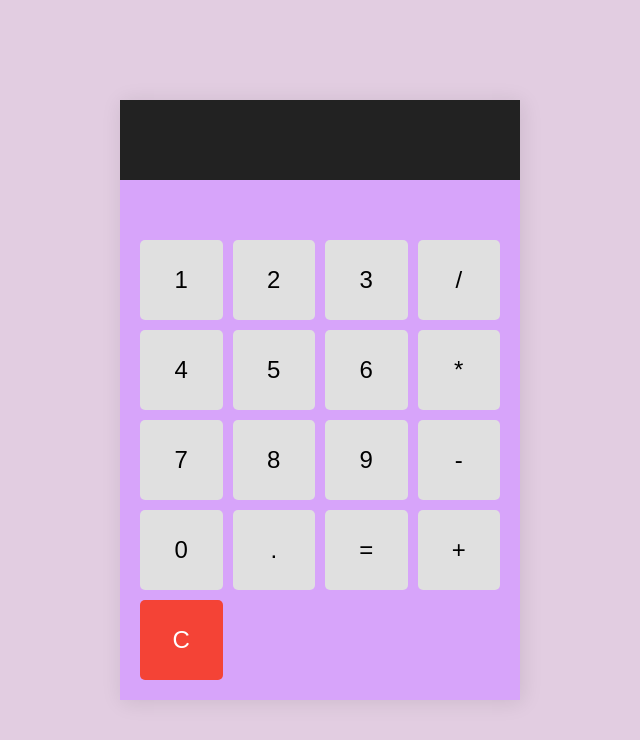
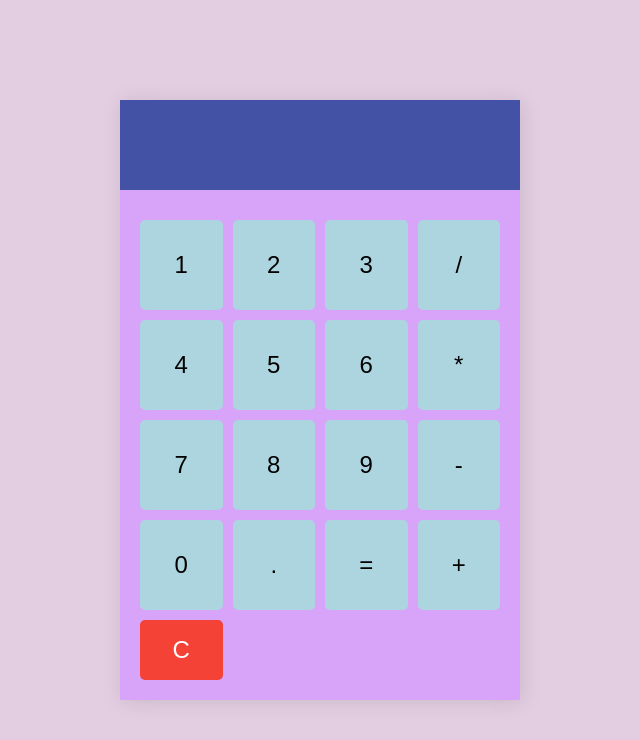
Before and after one commit to yhnnii/Calculator, a plain HTML site: page index.html in a window 1280 px wide. Shown: the whole page, without its empty margins (320-960 px from the left). Drawn offline with Linux system fonts and the light colour scheme.

Commit message:
made some minor changes to style

```diff
--- a/style.css
+++ b/style.css
@@ -24,12 +24,12 @@ body {
 
   .calculator-display {
     width: 100%;
-    height: 80px;
+    height: 90px;
     font-size: 2rem;
     padding: 10px;
-    border: none;
-    background-color: #222;
-    color: white;
+    border: None;
+    background-color: rgb(67, 82, 165);
+    color: rgb(209, 233, 181);
     text-align: right;
   }
 
@@ -43,19 +43,21 @@ body {
 
   button {
     width: 100%;
-    height: 80px;
+    height: 90px;
     font-size: 1.5rem;
     border: none;
-    background-color: #e0e0e0;
+    background-color: #add5df;
     cursor: pointer;
     border-radius: 5px;
   }
 
   button:hover {
-    background-color: #d0d0d0;
+    background-color: #d6adcd;
   }
 
   #clear {
+    width: 100%;
+    height: 60px;
     position: relative;
     background-color: #f44336;
     color: white;
```
